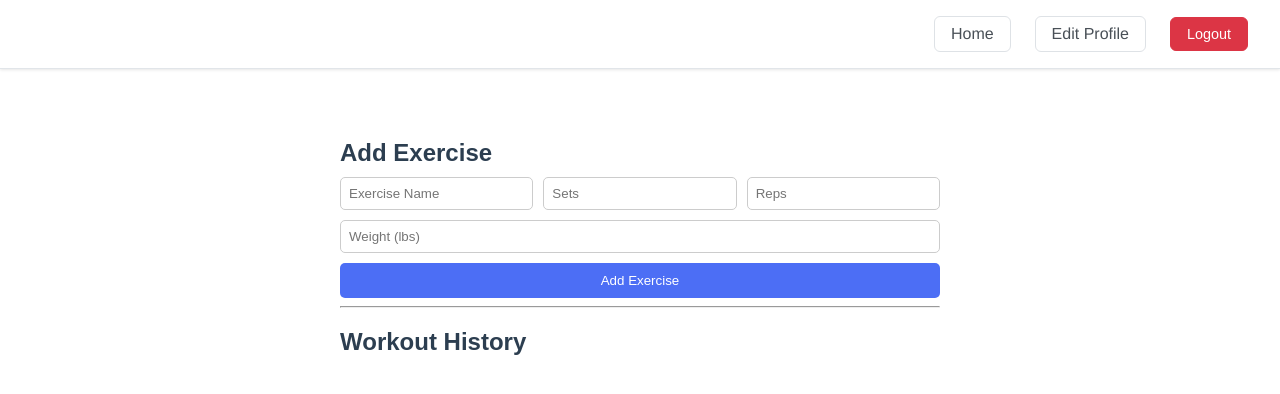
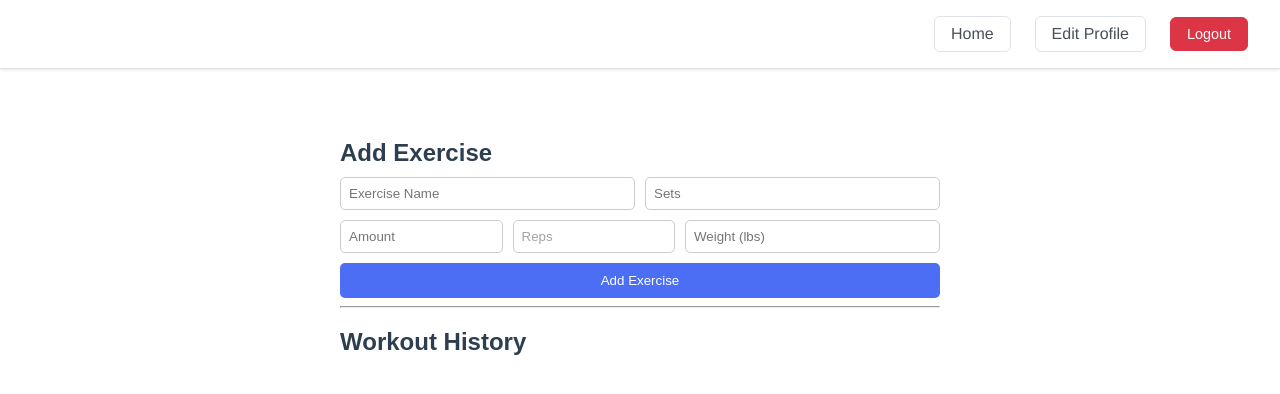
Before and after one commit to MattKeuning/371-class-project, a Vue app in the folder frontend/: page /home in a window 1280 px wide. Shown: the top 394 px of the page. Built offline with nearby package versions, Linux system fonts and the light colour scheme; sample sign-in values are in the browser's storage.

Commit message:
Added reps/seconds select button

```diff
--- a/frontend/src/Home.vue
+++ b/frontend/src/Home.vue
@@ -7,6 +7,7 @@ const exerciseName = ref("");
 const sets = ref("");
 const reps = ref("");
 const weight = ref("");
+const unit = ref("Reps");
 
 const currentWorkout = ref(null);
 
@@ -32,7 +33,8 @@ function addExercise() {
     id: Date.now(),
     name: exerciseName.value,
     sets: sets.value,
-    reps: reps.value,
+    amount: reps.value,
+    unit: unit.value,
     weight: weight.value
   });
 
@@ -40,6 +42,7 @@ function addExercise() {
   sets.value = "";
   reps.value = "";
   weight.value = "";
+  unit.value = "Reps";
 }
 
 function toggleWorkout(workout) {
@@ -61,7 +64,13 @@ function renameWorkout(workout, event) {
       <div class="inputs">
         <input v-model="exerciseName" placeholder="Exercise Name" />
         <input v-model="sets" placeholder="Sets" type="number" />
-        <input v-model="reps" placeholder="Reps" type="number" />
+        <div class="rep-time-input">
+          <input v-model="reps" placeholder="Amount" type="number" />
+          <select v-model="unit" class="input-select">
+            <option value="Reps">Reps</option>
+            <option value="seconds">Seconds</option>
+          </select>
+        </div>
         <input v-model="weight" placeholder="Weight (lbs)" type="number" />
       </div>
 
@@ -94,7 +103,10 @@ function renameWorkout(workout, event) {
             class="exercise"
           >
             <strong>{{ exercise.name }}</strong> —
-            {{ exercise.sets }} × {{ exercise.reps }} @ {{ exercise.weight }} lbs
+            {{ exercise.sets }} × {{ exercise.amount }} {{ exercise.unit }}
+            <span v-if="exercise.weight"> @ {{ exercise.weight }} lbs</span>
+
+
           </div>
         </div>
       </div>
@@ -129,6 +141,19 @@ input {
   border: 1px solid #ccc;
   border-radius: 5px;
 }
+
+select {
+  padding: 8px;
+  flex: 1;
+  min-width: 130px;
+  border: 1px solid #ccc;
+  border-radius: 5px;
+  background-color: white;
+  appearance: none;
+  color: #a3a3aa;
+
+}
+
 
 .btn {
   margin-top: 10px;
@@ -190,4 +215,12 @@ input {
   font-size: 18px;
   padding-left: 10px;
 }
+
+.rep-time-input {
+  display: flex;
+  gap: 10px;
+  flex: 1;
+}
+
+
 </style>
```
